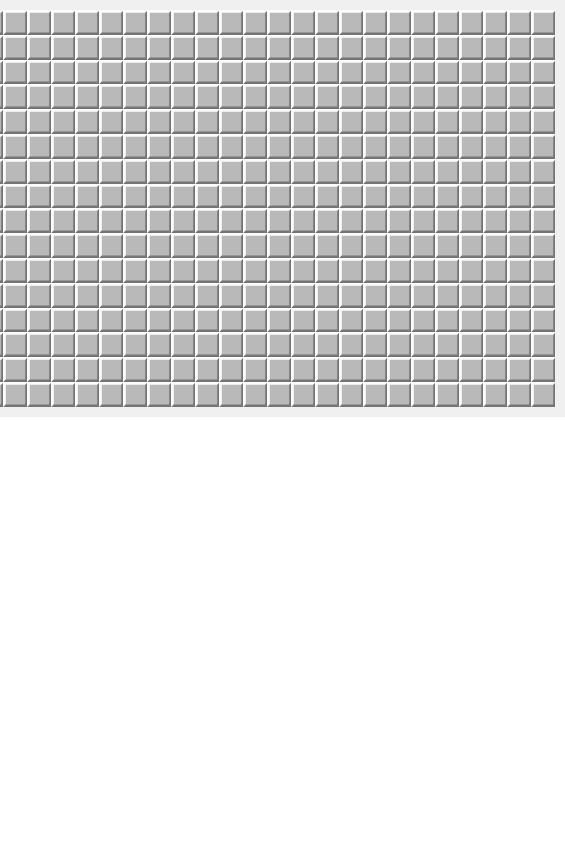
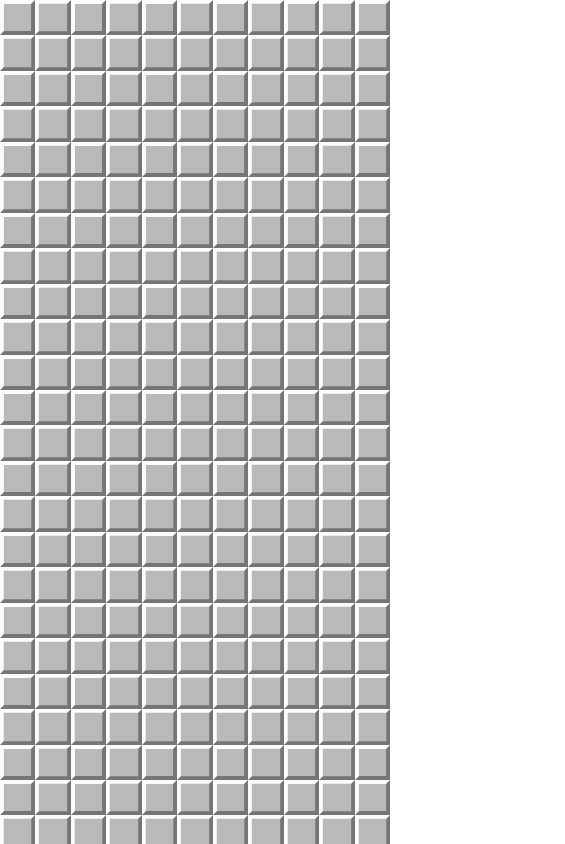
Before and after one commit to beaverx00/minesweeper-reactjs, a React (Create React App) app: page / in a window 390 px wide. Shown: the top 844 px of the page, 565 px wide, since content can reach past the window. Built offline with nearby package versions, Linux system fonts and the light colour scheme.

Commit message:
Fill game-board full to the screen responsively

```diff
--- a/src/App.css
+++ b/src/App.css
@@ -7,23 +7,19 @@
 .Board {
   text-align: center;
   display: grid;
-  grid-template-columns: repeat(30, 24px);
+  grid-template-columns: repeat(11, 1fr);
+  grid-template-rows: repeat(18, 1fr);
   background-color: #f0f0f0;
-  padding: 10px;
 }
 
 .cell {
-  position: relative;
   background-color: grey;
-  text-align: center;
-  font-size: 16px;
-  line-height: 1.5;
-  width: 24px;
-  height: 24px;
+  width: min(calc(100vh/18), calc(100vw/11));
+  height: min(calc(100vh/18), calc(100vw/11));
   margin: 0;
   padding: 0;
-  padding-bottom: calc(100% / 30);
-  background-size: 25px;
+  background-position: center;
+  background-size: cover;
 }
 
 .closed {
```
